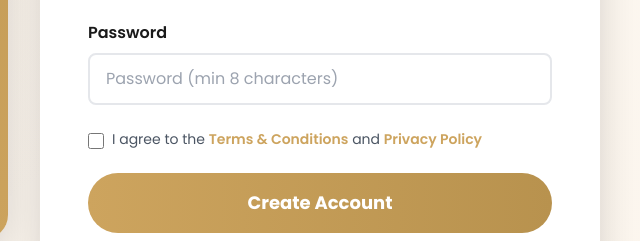
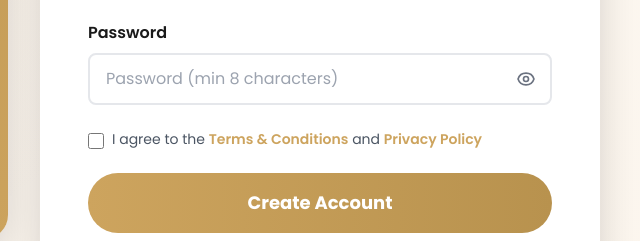
Before and after one commit to xBismuth/KnK---Refactor-Origin, a website: page Public/signup.html in a window 1280 px wide. Shown: the part 560-801 px from the top of the page, 616-1256 px from the left. Drawn offline with nearby package versions, Linux system fonts and the light colour scheme.

Commit message:
Add password visibility toggle to signup form
- Add eye icon toggle button for password field
- Implement togglePasswordVisibility function
- Switch between eye and eye-slash icons based on visibility state
- Add hover effects and accessibility attributes
- Match design pattern from profile.html

```diff
--- a/Public/signup.html
+++ b/Public/signup.html
@@ -139,14 +139,28 @@ body {
         <!-- Password -->
         <div class="mb-6">
           <label class="block text-dark font-semibold mb-2" for="signup-password">Password</label>
+          <div class="relative">
             <input
               type="password"
               id="signup-password"
               required
               minlength="8"
-            class="w-full px-4 py-3 border-2 border-gray-200 rounded-lg focus:border-accent focus:outline-none"
+              class="w-full px-4 py-3 pr-12 border-2 border-gray-200 rounded-lg focus:border-accent focus:outline-none"
               placeholder="Password (min 8 characters)"
             >
+            <button
+              type="button"
+              onclick="togglePasswordVisibility('signup-password', 'toggle-signup-password')"
+              id="toggle-signup-password"
+              class="absolute right-3 top-1/2 transform -translate-y-1/2 text-gray-500 hover:text-accent focus:outline-none focus:ring-2 focus:ring-accent/20 rounded p-1 transition-colors"
+              aria-label="Toggle password visibility"
+            >
+              <svg class="w-5 h-5" fill="none" stroke="currentColor" viewBox="0 0 24 24">
+                <path stroke-linecap="round" stroke-linejoin="round" stroke-width="2" d="M15 12a3 3 0 11-6 0 3 3 0 016 0z"></path>
+                <path stroke-linecap="round" stroke-linejoin="round" stroke-width="2" d="M2.458 12C3.732 7.943 7.523 5 12 5c4.478 0 8.268 2.943 9.542 7-1.274 4.057-5.064 7-9.542 7-4.477 0-8.268-2.943-9.542-7z"></path>
+              </svg>
+            </button>
+          </div>
         </div>
 
         <!-- Terms & Conditions -->
@@ -624,6 +638,34 @@ function closeModal() {
   document.getElementById('success-modal').classList.remove('flex');
 }
 
+// Toggle password visibility
+function togglePasswordVisibility(inputId, buttonId) {
+  const input = document.getElementById(inputId);
+  const button = document.getElementById(buttonId);
+
+  if (!input || !button) return;
+
+  const isPassword = input.type === 'password';
+  input.type = isPassword ? 'text' : 'password';
+
+  // Update icon
+  const svg = button.querySelector('svg');
+  if (svg) {
+    if (isPassword) {
+      // Show eye-slash icon (password is visible)
+      svg.innerHTML = `
+        <path stroke-linecap="round" stroke-linejoin="round" stroke-width="2" d="M13.875 18.825A10.05 10.05 0 0112 19c-4.478 0-8.268-2.943-9.543-7a9.97 9.97 0 011.563-3.029m5.858.908a3 3 0 114.243 4.243M9.878 9.878l4.242 4.242M9.88 9.88l-3.29-3.29m7.532 7.532l3.29 3.29M3 3l3.59 3.59m0 0A9.953 9.953 0 0112 5c4.478 0 8.268 2.943 9.543 7a10.025 10.025 0 01-4.132 5.132m0 0L21 21"></path>
+      `;
+    } else {
+      // Show eye icon (password is hidden)
+      svg.innerHTML = `
+        <path stroke-linecap="round" stroke-linejoin="round" stroke-width="2" d="M15 12a3 3 0 11-6 0 3 3 0 016 0z"></path>
+        <path stroke-linecap="round" stroke-linejoin="round" stroke-width="2" d="M2.458 12C3.732 7.943 7.523 5 12 5c4.478 0 8.268 2.943 9.542 7-1.274 4.057-5.064 7-9.542 7-4.477 0-8.268-2.943-9.542-7z"></path>
+      `;
+    }
+  }
+}
+
 console.log('Signup with verification loaded');
 </script>
 
```
Lines whose indentation alone changed are shown as unchanged.
